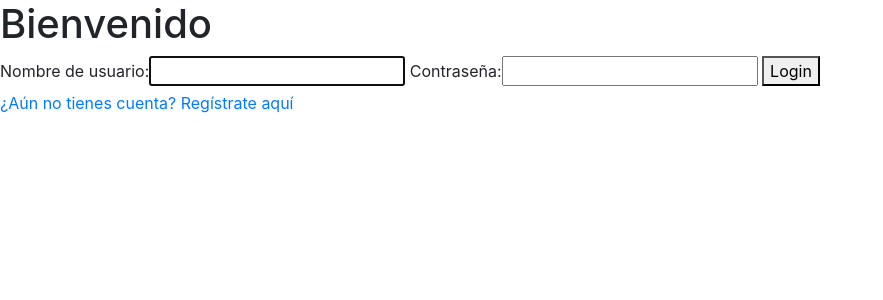
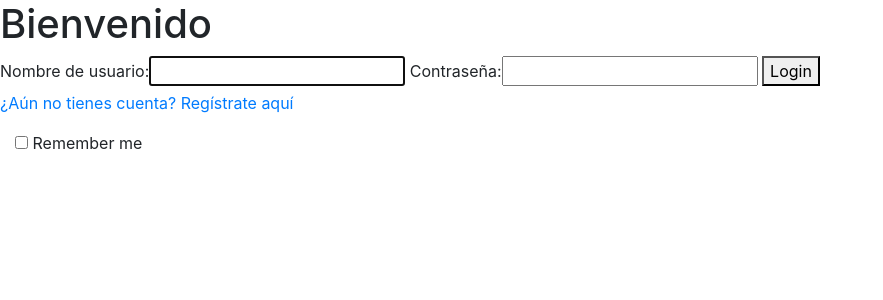
Before and after one commit to japarra27/backend-application, a Django app: page / in a window 1280 px wide. Shown: the top 300 px of the page, without its empty margins (0-883 px from the left). Run offline with Django 3.2, Linux system fonts and the light colour scheme; parts of the project's set-up code (start-up, migrations or seed data) failed here and were passed over; some libraries are stand-ins or nearby versions.

Commit message:
add email placeholder and add remember auth

```diff
--- a/mysite/myapi/templates/auth.html
+++ b/mysite/myapi/templates/auth.html
@@ -11,4 +11,11 @@
     {{form}}
     <button type="submit">Login</button>
         <p><a href="http://172.24.98.167:8080/api/create-user/">¿Aún no tienes cuenta? Regístrate aquí</a></p>
+        <div class="form-group">
+            <div class="col-sm-offset-2 col-sm-10">
+              <div class="checkbox">
+                <label><input type="checkbox"> Remember me</label>
+              </div>
+            </div>
+          </div>
 </form>
--- a/mysite/myapi/templates/registro.html
+++ b/mysite/myapi/templates/registro.html
@@ -14,7 +14,7 @@
                 <p>Nombre de Usuario: <input class="control" type="text" name="username" placeholder="username" required></p>
                 <p>Nombre(s): <input class="control" type="text" name="first_name" placeholder="first_name" required></p>
                 <p>Apellidos: <input class="control" type="text" name="last_name" placeholder="last_name" required></p>
-                <p>Email: <input class="control" type="email" name="email" pattern=".+@uniandes.edu.co" required></p>
+                <p>Email: <input class="control" type="email" name="email" pattern=".+@uniandes.edu.co" placeholder="@uniandes.edu.co" required></p>
                 <p>Contraseña: <input class="control" type="password" name="password" placeholder="password" minlength="6" required></p>
                 <input class="control" type="submit" value="Registrarse" id="boton">
                 <p><a href="http://172.24.98.167:8080/">¿Ya tengo Cuenta?</a></p>
```
